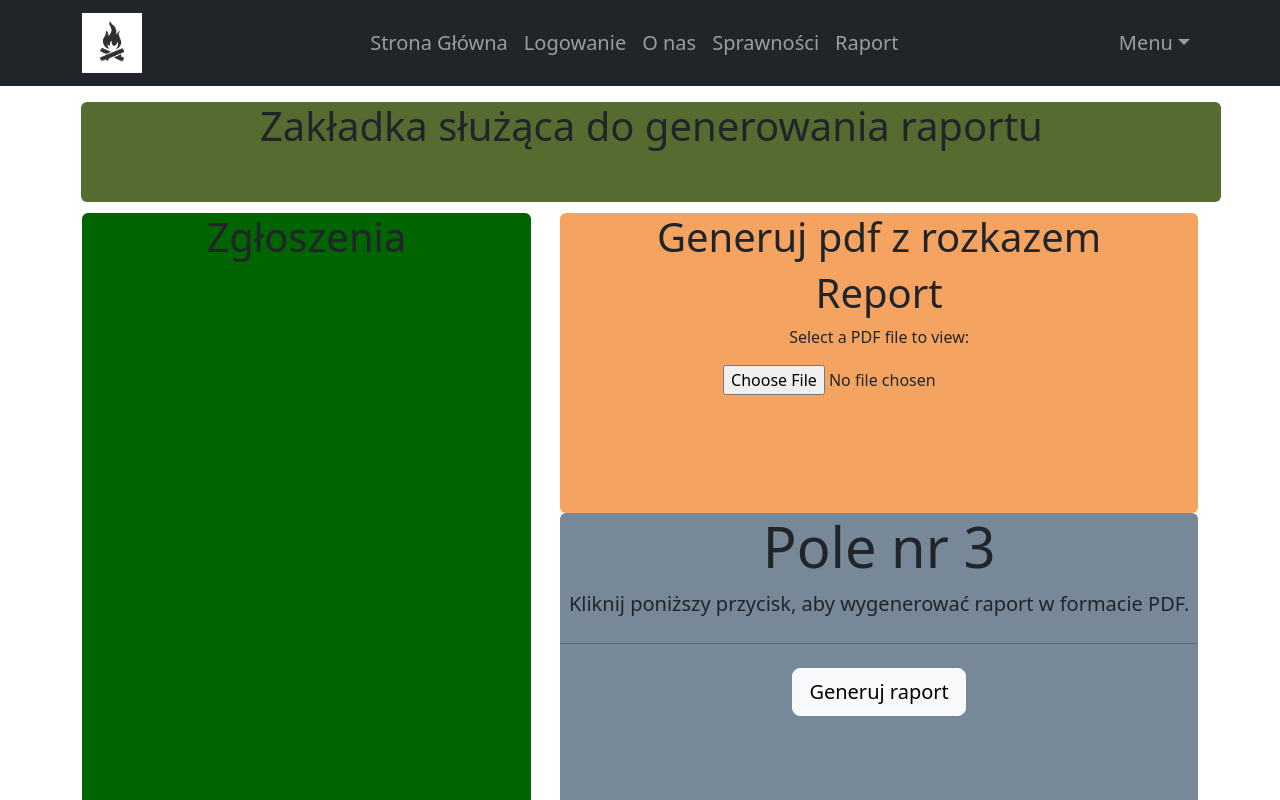
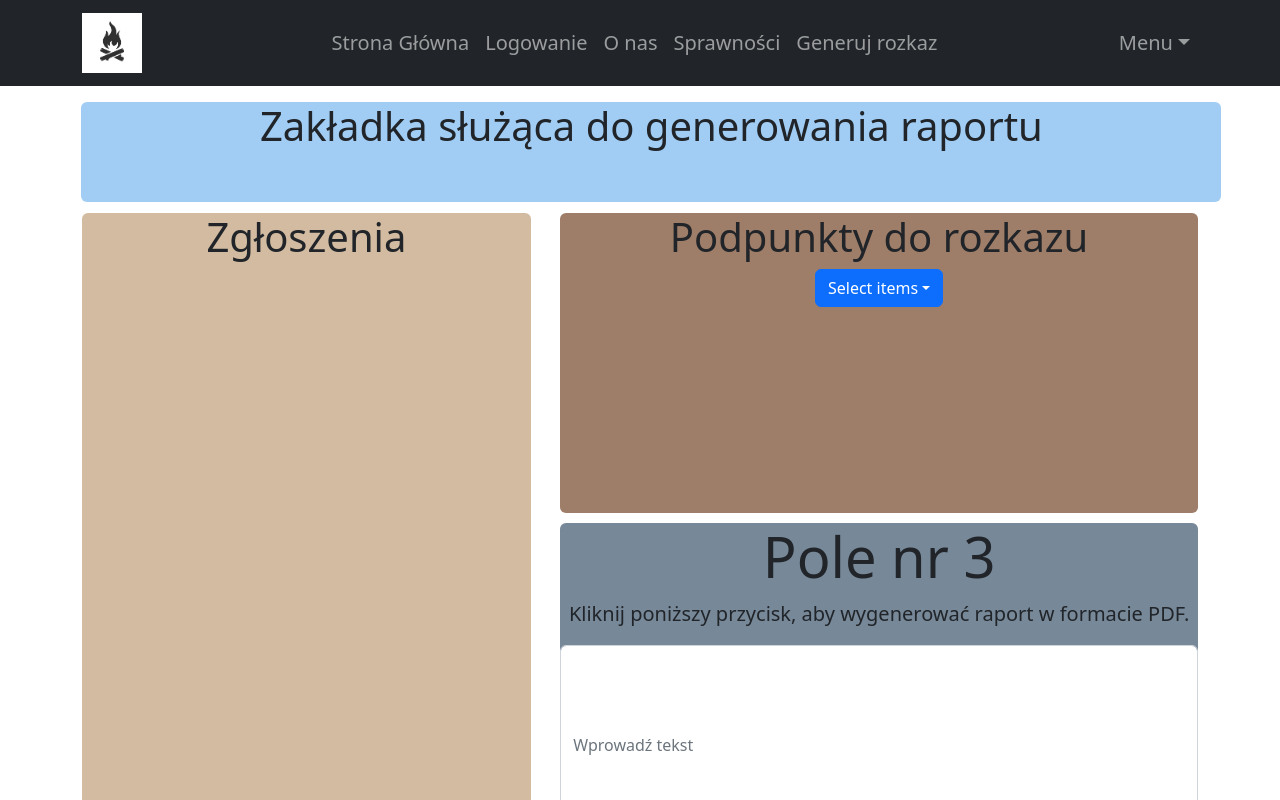
Before and after one commit to pawel150199/zastosowanie-informatyki-w-gospodarce, a React (Create React App) app in the folder harcownik-frontend/: page /raport in a window 1280 px wide. Shown: the top 800 px of the page. Built offline with nearby package versions, Linux system fonts and the light colour scheme.

Commit message:
layout_1_v1

```diff
--- a/harcownik-frontend/src/components/mynavbar/MyNavbar.jsx
+++ b/harcownik-frontend/src/components/mynavbar/MyNavbar.jsx
@@ -22,7 +22,7 @@ const MyNavbar = () => {
                         <Nav.Link className="box" href="/login"> Logowanie</Nav.Link>
                         <Nav.Link className="box" href="/about"> O nas</Nav.Link>
                         <Nav.Link className="box" href="/badges"> Sprawności</Nav.Link>
-                        <Nav.Link className="box" href="/raport"> Raport</Nav.Link>
+                        <Nav.Link className="box" href="/raport"> Generuj rozkaz</Nav.Link>
                     </Nav>
                     <Nav className="navbar-nav mr-auto">
                         <NavDropdown className="box" title="Menu" id="basic-nav-dropdown">
--- a/harcownik-frontend/src/components/raport/Raport.jsx
+++ b/harcownik-frontend/src/components/raport/Raport.jsx
@@ -1,5 +1,14 @@
 import React, { useState, useEffect } from "react";
-import { Container, Row, Col, Jumbotron, Button } from "react-bootstrap";
+import {
+  Container,
+  Row,
+  Col,
+  Jumbotron,
+  Button,
+  Form,
+  FormControl,
+  Dropdown,
+} from "react-bootstrap";
 import pdfjsLib from "pdfjs-dist";
 import "./raport_style.css";
 
@@ -50,11 +59,23 @@ const Raport = () => {
     setEditing(false);
   };
 
+  const [selectedItems, setSelectedItems] = useState([]);
+
+  const handleSelect = (eventKey) => {
+    if (!selectedItems.includes(eventKey)) {
+      setSelectedItems([...selectedItems, eventKey]);
+    }
+  };
+
+  const handleDeselect = (eventKey) => {
+    setSelectedItems(selectedItems.filter((item) => item !== eventKey));
+  };
+
   return (
     <div class="container">
       <Row>
         <div class="jumbotron jumbotronStyle_0 rounded">
-          <h1 >Zakładka służąca do generowania raportu</h1>
+          <h1>Zakładka służąca do generowania raportu</h1>
         </div>
       </Row>
       <Row>
@@ -65,7 +86,85 @@ const Raport = () => {
         </Col>
         <Col md={7}>
           <div class="jumbotron  jumbotronStyle_2 rounded">
-            <h1>Generuj pdf z rozkazem</h1>
+            <h1>Podpunkty do rozkazu</h1>
+            <Dropdown onSelect={handleSelect} onDeselect={handleDeselect}>
+              <Dropdown.Toggle variant="primary" id="multi-checkbox-dropdown">
+                {selectedItems.length === 0
+                  ? "Select items"
+                  : `${selectedItems.length} items selected`}
+              </Dropdown.Toggle>
+              <Dropdown.Menu>
+                <Form>
+                  <Form.Check
+                    type="checkbox"
+                    label="Wstęp"
+                    id="item1"
+                    checked={selectedItems.includes("item1")}
+                    onChange={(e) => {
+                      if (e.target.checked) {
+                        handleSelect("item1");
+                      } else {
+                        handleDeselect("item1");
+                      }
+                    }}
+                  />
+                  <Form.Check
+                    type="checkbox"
+                    label="Wyjątki z rozkazu"
+                    id="item2"
+                    checked={selectedItems.includes("item2")}
+                    onChange={(e) => {
+                      if (e.target.checked) {
+                        handleSelect("item2");
+                      } else {
+                        handleDeselect("item2");
+                      }
+                    }}
+                  />
+                  <Form.Check
+                    type="checkbox"
+                    label="Uchwały"
+                    id="item3"
+                    checked={selectedItems.includes("item3")}
+                    onChange={(e) => {
+                      if (e.target.checked) {
+                        handleSelect("item3");
+                      } else {
+                        handleDeselect("item3");
+                      }
+                    }}
+                  />
+                  <Form.Check
+                    type="checkbox"
+                    label="Zwolnienia"
+                    id="item4"
+                    checked={selectedItems.includes("item4")}
+                    onChange={(e) => {
+                      if (e.target.checked) {
+                        handleSelect("item4");
+                      } else {
+                        handleDeselect("item4");
+                      }
+                    }}
+                  />
+                  <Form.Check
+                    type="checkbox"
+                    label="Przyznanie stopni,sprawności"
+                    id="item5"
+                    checked={selectedItems.includes("item5")}
+                    onChange={(e) => {
+                      if (e.target.checked) {
+                        handleSelect("item5");
+                      } else {
+                        handleDeselect("item5");
+                      }
+                    }}
+                  />
+                </Form>
+              </Dropdown.Menu>
+            </Dropdown>
+          </div>
+          {/* <h1>Generuj pdf z rozkazem</h1>
                 <h1>Report</h1>
                 {pdf ? (
                   <div>
@@ -94,7 +193,7 @@ const Raport = () => {
                     {editing ? (
                       <div>
                         {/* TODO: Add form to modify PDF contents */}
-                    <Button variant="primary" onClick={handleSaveClick}>
+          {/* <Button variant="primary" onClick={handleSaveClick}>
                           Save
                         </Button>
                       </div>
@@ -105,21 +204,27 @@ const Raport = () => {
                         </Button>
                       </div>
                     )}
-              </div>
-            ) : (
-              <div>
-                <p>Select a PDF file to view:</p>
-                <input type="file" accept=".pdf" onChange={handleFileSelect} />
-              </div>
-            )}
-          </div>
+
+                  </div> */}
+          {/* // ) : (
+                //   <div>
+                //     <p>Select a PDF file to view:</p>
+                //     <input type="file" accept=".pdf" onChange={handleFileSelect} />
+                //   </div>
+                // )} */}
+          {/* </div> */}
           <div class="jumbotron jumbotronStyle_3 rounded">
             <h1 class="display-4">Pole nr 3</h1>
             <p class="lead">
               Kliknij poniższy przycisk, aby wygenerować raport w formacie PDF.
             </p>
-            <hr class="my-4"></hr>
-            {/* <p>Lorem ipsum dolor sit amet, consectetur adipiscing elit, sed do eiusmod tempor incididunt ut labore et dolore magna aliqua. Ut enim ad minim veniam, quis nostrud exercitation ullamco laboris nisi ut aliquip ex ea commodo consequat.</p> */}
+            <Form>
+              <Form.Group controlId="formBasicName" className=" form_place ">
+                {/* <Form.Label>Imię</Form.Label> */}
+                <FormControl type="text"  placeholder="Wprowadź tekst" className=" form_place_space" />
+              </Form.Group>
+            </Form>
+            {/* <hr class="my-3"></hr> */}
             <a class="btn btn-light btn-lg" href="#" role="button">
               Generuj raport
             </a>
--- a/harcownik-frontend/src/components/raport/raport_style.css
+++ b/harcownik-frontend/src/components/raport/raport_style.css
@@ -1,14 +1,14 @@
   .jumbotronStyle_0 {
     height: 100px;
-    background-color: #556B2F;
+    background-color: #A1CDF4;
     margin: 1%;
     /* display: flex; */
     text-align: center;
   }
 
   .jumbotronStyle_1 {
-    height: 600px;
-    background-color: #006400;
+    height: 800px;
+    background-color: #D2BBA0;
     margin-right: 0.5%;
     /* display: flex; */
     text-align: center;
@@ -16,14 +16,27 @@
 
   .jumbotronStyle_2 {
     height: 300px;
-    background-color: #F4A460;
+    background-color: #9F7E69;
+    margin-left: 0.5%;
+    margin-bottom: 10px;
+    text-align: center;
+  }
+
+ .jumbotronStyle_3 {
+    height: 490px;
+    background-color: #778899;
     margin-left: 0.5%;
     text-align: center;
   }
 
- .jumbotronStyle_3 {
-    height: 300px;
-    background-color: #778899;
-    margin-left: 0.5%;
-    text-align: center;
+  .form_place {
+    width: 100%;
+    height: 200px;
+    text-align: left;
   }
+
+  .form_place_space {
+    height: 200px;
+    text-align: left;
+
+  }
```
Also changed, not shown: 1 other file (tests, documents, lock files or other folders). Lines whose indentation alone changed are shown as unchanged.
